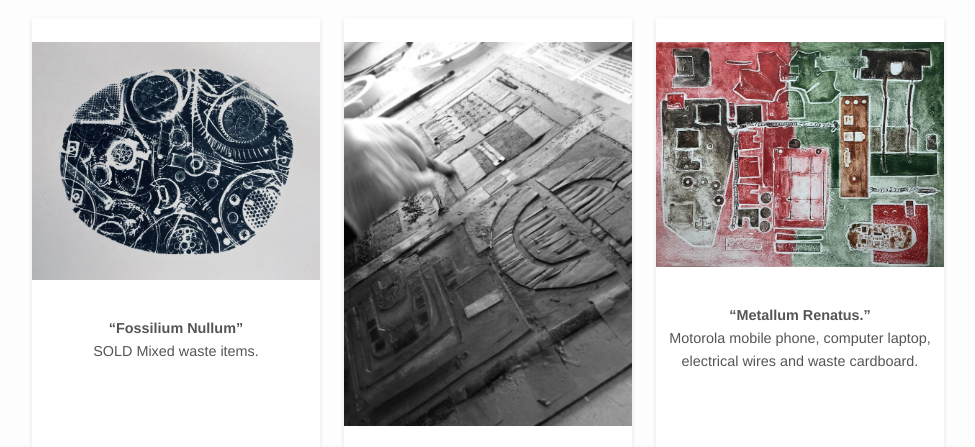
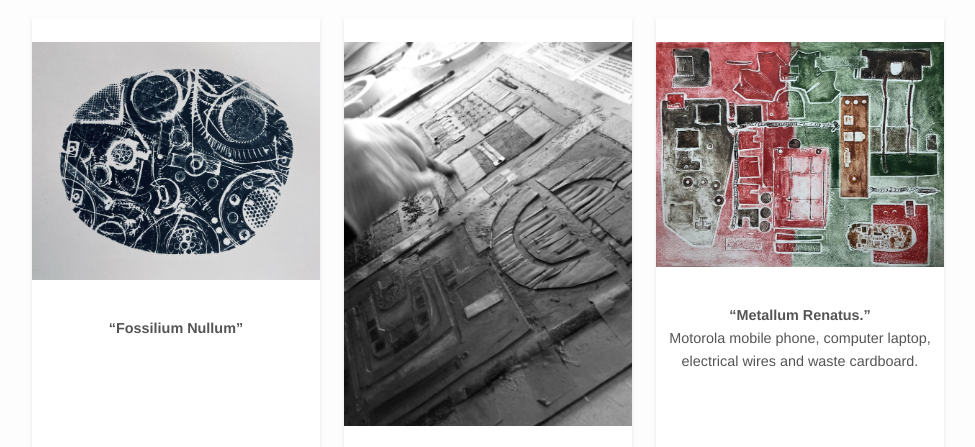
Before and after one commit to Dogshot23/jethroadlington, a plain HTML site: page gallery.html in a window 1280 px wide. Shown: the part 283-730 px from the top of the page, without its empty margins (152-1127 px from the left). Drawn offline with Linux system fonts and the light colour scheme.

Commit message:
Removed text
ossilium VI isn’t sold so remove the line - “ SOLD Mixed waste items.”

```diff
--- a/gallery.html
+++ b/gallery.html
@@ -21,8 +21,7 @@
         <div class="gallery-grid">
             <figure>
                 <img src="images/p1.jpg" alt="Description of painting 1">
-                <figcaption><strong>“Fossilium Nullum”</strong><br> SOLD
-Mixed waste items.
+                <figcaption><strong>“Fossilium Nullum”</strong><br>
 </figcaption>
             </figure>
             <figure>
```
